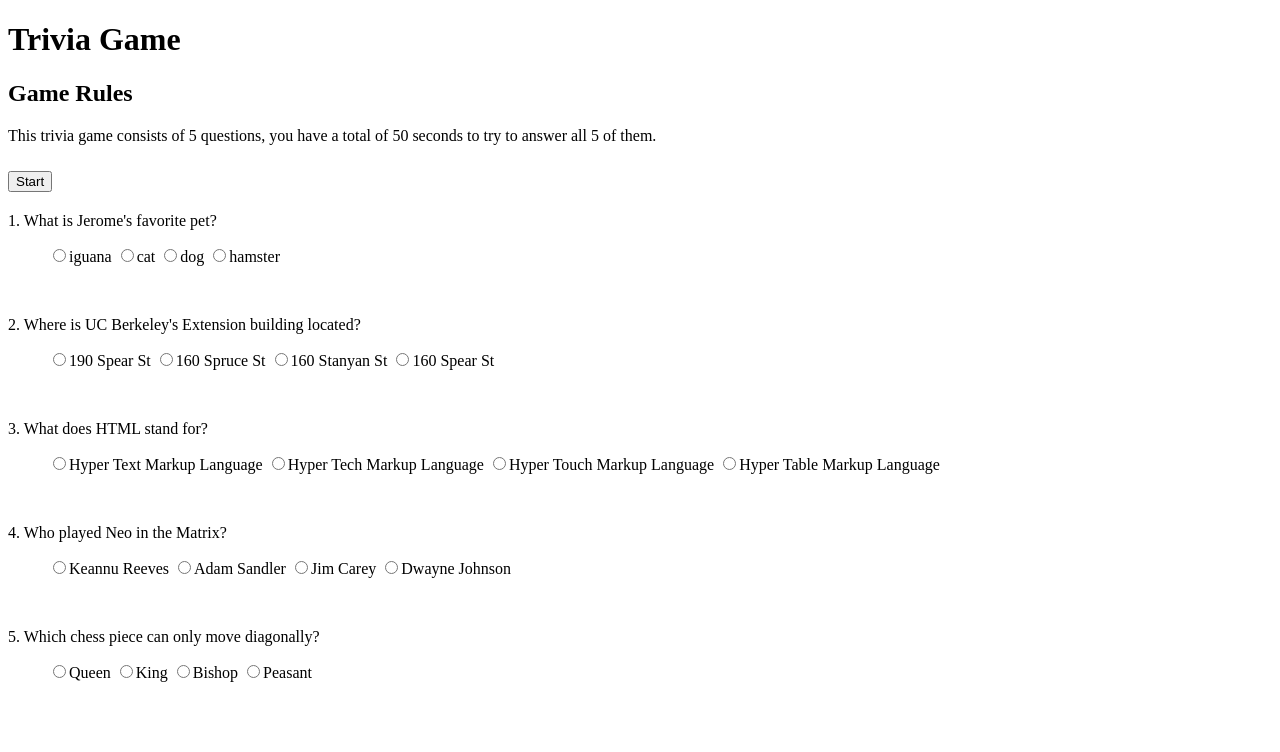
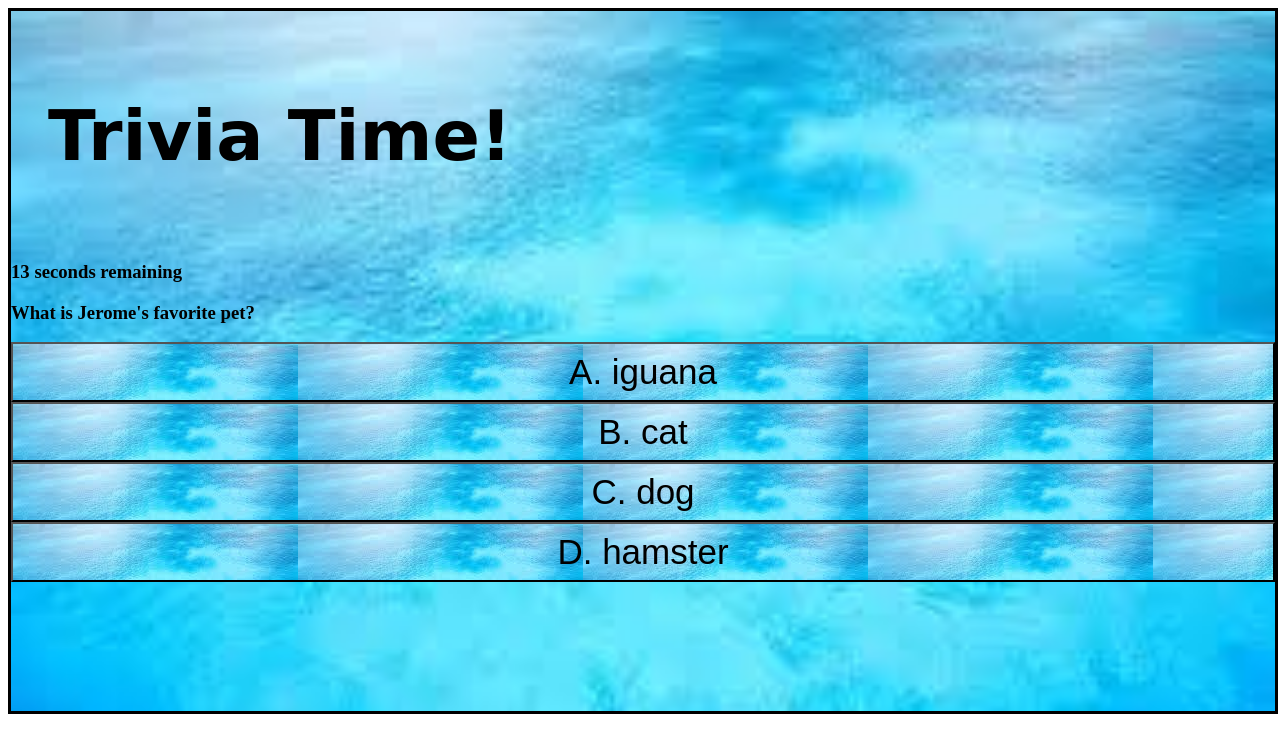
Before and after one commit to Mairaaj14/TriviaGame, a plain HTML site: page index.html in a window 1280 px wide. Both pictures are taken after a click on the button "Start". Drawn offline with nearby package versions, Linux system fonts and the light colour scheme.

Commit message:
modified changes

```diff
--- a/assets/css/style.css
+++ b/assets/css/style.css
@@ -0,0 +1,41 @@
+.main {
+    border: solid;
+    height: 700px;
+    width: 100%;
+    margin: 0px;
+    background-color: white;
+    background-image: url("../images/background3.jpg");
+    background-size: 100%;
+    position: relative;
+
+}
+.header {
+    margin: 20px;
+    font-size: 35px;
+    font-family: cursive;
+    color:black;
+    padding: 17px;
+    float: none;
+
+
+}
+button {
+    width: 100%;
+    height: 60px;
+    font-size: 35px;
+    float: left;
+    color: black;
+    background-image: url("../images/background3.jpg")
+}
+button.answerchoice {
+    display: none;
+}
+.questions {
+    font-size: 80px;
+
+
+}
+.answers {
+   font-size: 60px;
+
+}
--- a/assets/javascript/app.js
+++ b/assets/javascript/app.js
@@ -0,0 +1,186 @@
+$(document).ready(function() {
+    //Declare timer variables
+    var index = 0;
+	var countdownTimer = {
+		time : 15,
+		reset: function() {
+			this.time = 15;
+			$('.timer').html('<h3>' + this.time + ' seconds remaining</h3>');
+		},
+		start: function() {
+			counter = setInterval(countdownTimer.count, 1000);
+		},
+		stop: function() {
+			clearInterval(counter);
+		},
+		count: function() {
+				countdownTimer.time--;
+				console.log(countdownTimer.time);
+//
+			if (countdownTimer.time >= 0) {
+				$('.timer').html('<h3>' + countdownTimer.time + ' seconds remaining</h3>');
+			}
+			else {
+				index++;
+				answerWrong();
+				countdownTimer.reset();
+				if (index < questionArray.length) {
+					loadQuestion(index);
+				} else {
+					$(".answerchoice").hide();
+					showScore();
+				}
+			}
+		}
+	};
+    var correct = 0;
+    var wrong = 0;
+    var q1 = {
+        question : "What is Jerome's favorite pet?",
+        possibleAnswers : ['A. iguana',
+                     'B. cat',
+                     'C. dog',
+                     'D. hamster'],
+        flags : [false, true, false, false],
+        answer : 'B. cat'
+    };
+
+    var q2 = {
+        question: "Where is UC Berkeley's Extension building located?",
+        possibleAnswers: ['A. 190 Spruce St',
+                     'B. 160 Spear St',
+                     'C. 160 Stanyan St',
+                     'D. 190 Spear St'],
+        flags : [false, true, false, false],
+        answer : 'B. 160 Spear St'
+    };
+
+    var q3 = {
+        question : "What does HTML stand for?",
+        possibleAnswers : ['A. Hyper Link Markup Language',
+                     'B. Hyper Text Markup Language',
+                     'C. Hyper Tech Markup Language',
+                     'D. Hyper Table Markup Language'],
+        flags : [false, true, false, false],
+        answer : 'B. Hyper Text Markup Language'
+    };
+
+    var q4 = {
+        question : "Who plays Neo in The Matrix?",
+        possibleAnswers : ['A. Keannu Reeves',
+                     'B. Adam Sandler',
+                     'C. Jim Carey',
+                     'D. Dwayne Johnson'],
+        flags : [true, false, false, false],
+        answer : 'A. Keannu Reeves'
+    };
+
+    var q5 = {
+        question : "Which chess piece can only move diagonally?",
+        possibleAnswers : ['A. queen',
+                     'B. king',
+                     'C. bishop',
+                     'D. knight'],
+        flags : [false, false, true, false],
+        answer : 'C. bishop'
+    };
+    var questionArray = [q1, q2, q3, q4, q5];
+
+    function loadQuestion(questionSelection) {
+        console.log(questionSelection);
+        countdownTimer.reset();
+      $(".question").html("<h3>" + questionArray[questionSelection].question + "</h3>");
+      $("#buttonA").text(questionArray[questionSelection].possibleAnswers[0]).show();
+      $("#buttonB").text(questionArray[questionSelection].possibleAnswers[1]).show();
+      $("#buttonC").text(questionArray[questionSelection].possibleAnswers[2]).show();
+      $("#buttonD").text(questionArray[questionSelection].possibleAnswers[3]).show();
+    }
+    function setup() {
+        index = 0;
+        $('.question').append('<button id="startButton">Start</button>');
+        $('#startButton').on('click', function() {
+            $(this).hide();
+            countdownTimer.start();
+             loadQuestion(index);
+        });
+    }
+
+    function getAnswer() {
+        $('.answerchoice').on('click', function() {
+            console.log('alert', index);
+              index++;
+              console.log('click', index);
+              $(".question").text('');
+              $("#buttonA").text('');
+              $("#buttonB").text('');
+              $("#buttonC").text('');
+              $("#buttonD").text('');
+              loadQuestion();
+          })
+      }
+      function answerCorrect() {
+        correct++;
+        alert("Correct!");
+        console.log("correct");
+    }
+
+    function answerWrong() {
+        wrong++;
+        alert("Incorrect! ");
+        console.log("wrong");
+    }
+
+    function showScore() {
+        $('.question').empty();
+        $('.question').append("<h2><p>" + correct + " correct</p></h2>");
+        $('.question').append("<h2><p>" + wrong + " incorrect</p></h2>");
+        countdownTimer.stop();
+        $('.timer').empty();
+
+    }
+    setup();
+$('.answerchoice').on('click', function() {
+ console.log($(this));
+ if(this.id == 'buttonA') {
+ 	var answerChosen = 'A';
+ } else if(this.id == 'buttonB') {
+ 	answerChosen = 'B';
+ } else if (this.id == 'buttonC') {
+ 	answerChosen = 'C';
+ } else if (this.id == 'buttonD') {
+ 	answerChosen = 'D';
+ }
+ if ((answerChosen == 'A') && (questionArray[index].flags[0] == true)) {
+ 	answerCorrect();
+ } else if (answerChosen == 'A') {
+ 	answerWrong();
+ }
+ if ((answerChosen == 'B') && (questionArray[index].flags[1] == true)) {
+ 	answerCorrect();
+ } else if (answerChosen == 'B') {
+ 	answerWrong();
+ }
+if ((answerChosen == 'C') && (questionArray[index].flags[2] == true)) {
+ 	answerCorrect();
+ } else if (answerChosen == 'C') {
+ 	answerWrong();
+ }
+if ((answerChosen == 'D') && (questionArray[index].flags[3] == true)) {
+ 	answerCorrect();
+ } else if (answerChosen == 'D') {
+ 	answerWrong();
+ }
+ $(".question").text('');
+ $("#buttonA").text('');
+ $("#buttonB").text('');
+ $("#buttonC").text('');
+ $("#buttonD").text('');
+ index++;
+ if (index < questionArray.length) {
+ 	loadQuestion(index);
+ } else {
+ 	$(".answerchoice").hide();
+ 	showScore();
+ }
+});
+});
--- a/index.html
+++ b/index.html
@@ -7,69 +7,34 @@
     <meta name="viewport" content="width=device-width, initial-scale=1">
     <!--CSS Link-->
     <link rel="stylesheet" type="text/css" media="screen" href="assets/css/style.css" />
-    <script src="main.js"></script>
+    <!--JavaScript && jQuery -->
+    <script src="https://ajax.googleapis.com/ajax/libs/jquery/3.3.1/jquery.min.js"></script>
+    <script type="text/javascript" src="assets/javascript/app.js"></script>
 </head>
 <body>
-    <header id="header">
-        <div class="container">
-            <h1>Trivia Game</h1>
+    <div class="main">
+    <div class="header">
+       <h1>Trivia Time!</h1>
+    </div>
+    <div class="timer"></div>
+    <div class="question"></div>
+    <div class="answers">
+        <div>
+            <button class="answerchoice" id="buttonA"><h4></h4></button>
         </div>
-    </header>
-    <div id="main-container" class="container">
-        <section class="main-section">
-            <h1 class="rules">Game Rules</h1>
-            <p>This trivia game consists of 5 questions, you have a total of 50 seconds to try to answer all 5 of them. </p>
-            <h2>
-                <button type="button" id="start-button">Start</button>
-            </h2>
-            <div id="show-timer"></div>
-            <!--First Question-->
-            <p class="question">1. What is Jerome's favorite pet?</p>
-            <ul class="answers">
-                <input type="radio"  name="q1" value="a" id="q1a"><label for="q1a">iguana</label>
-                <input type="radio"  name="q1" value="b" id="q1b"><label for="q1b">cat</label>
-                <input type="radio"  name="q1" value="c" id="q1c"><label for="q1c">dog</label>
-                <input type="radio"  name="q1" value="d" id="q1d"><label for="q1d">hamster</label>
-            </ul>
-            <br>
-            <!--Second Question-->
-            <p class="question">2. Where is UC Berkeley's Extension building located?</p>
-            <ul class="answers">
-                <input type="radio"  name="q2" value="a" id="q2a"><label for="q2a">190 Spear St</label>
-                <input type="radio"  name="q2" value="b" id="q2b"><label for="q2b">160 Spruce St</label>
-                <input type="radio"  name="q2" value="c" id="q2c"><label for="q2c">160 Stanyan St</label>
-                <input type="radio"  name="q2" value="d" id="q2d"><label for="q2d">160 Spear St</label>
-            </ul>
-            <br>
-             <!--Third Question-->
-            <p class="question">3. What does HTML stand for?</p>
-            <ul class="answers">
-                <input type="radio"  name="q3" value="a" id="q3a"><label for="q3a">Hyper Text Markup Language</label>
-                <input type="radio"  name="q3" value="b" id="q3b"><label for="q3b">Hyper Tech Markup Language</label>
-                <input type="radio"  name="q3" value="c" id="q3c"><label for="q3c">Hyper Touch Markup Language</label>
-                <input type="radio"  name="q3" value="d" id="q3d"><label for="q3d">Hyper Table Markup Language</label>
-            </ul>
-            <br>
-            <!--Fourth Question-->
-            <p class="question">4. Who played Neo in the Matrix? </p>
-            <ul class="answers">
-                <input type="radio" name="q4" value="a" id="q4a"><label for="q4a">Keannu Reeves</label>
-                <input type="radio" name="q4" value="b" id="q4b"><label for="q4b">Adam Sandler</label>
-                <input type="radio" name="q4" value="c" id="q4c"><label for="q4c">Jim Carey</label>
-                <input type="radio" name="q4" value="d" id="q4d"><label for="q4d">Dwayne Johnson</label>
-            </ul>
-            <br>
-            <!--Fifth Question-->
-            <p class="question">5. Which chess piece can only move diagonally?</p>
-            <ul class="answers">
-                 <input type="radio" name="q5" value="a" id="q4a"><label for="q4a">Queen</label>
-                 <input type="radio" name="q5" value="b" id="q4b"><label for="q4b">King</label>
-                 <input type="radio" name="q5" value="c" id="q4c"><label for="q4c">Bishop</label>
-                 <input type="radio" name="q5" value="d" id="q4d"><label for="q4d">Peasant</label>
-            </ul>
+        <div>
+            <button class="answerchoice" id="buttonB"><h4></h4></button>
+        </div>
+        <div>
+            <button class="answerchoice" id="buttonC"><h4></h4></button>
+        </div>
+        <div>
+            <button class="answerchoice" id="buttonD"><h4></h4></button>
+        </div>
+    </div>
+    </div>
 
-        </section>
-    </div>
+
 
 </body>
 </html>
```
Also changed, not shown: assets/images/background.jpeg (added), assets/images/background2.jpeg (added), assets/images/background3.jpg (added), 2 other files.
